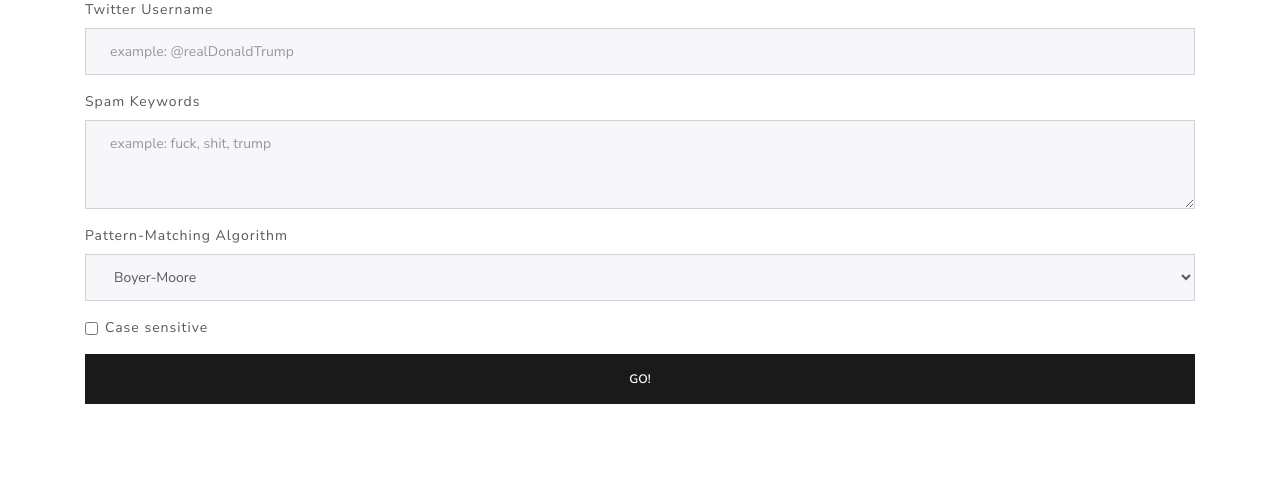
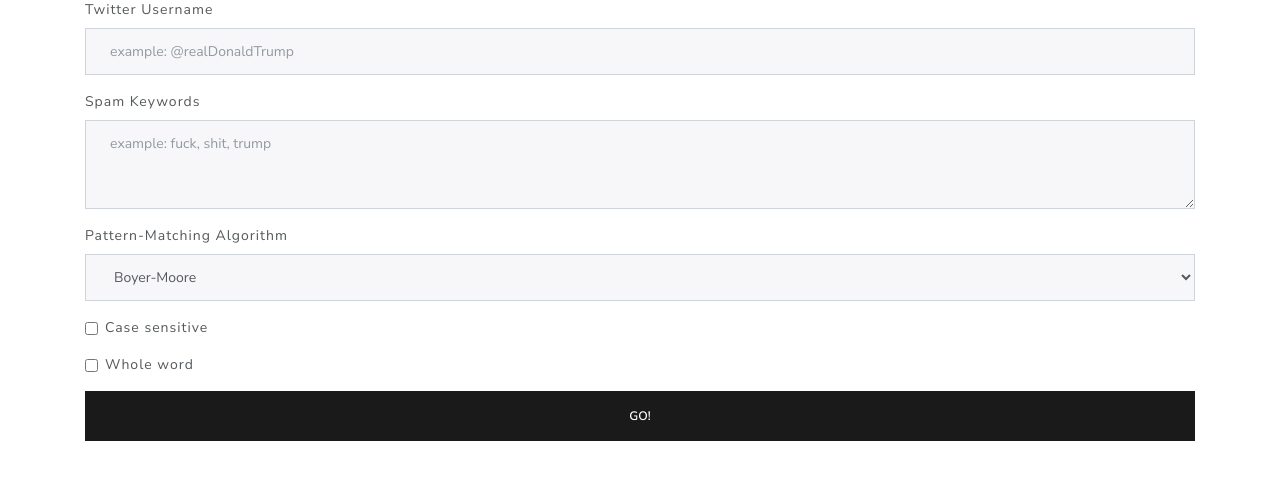
Before and after one commit to azkanab/IF2211-Algorithm_Strategies-Pattern_Matching, a PHP site: page / in a window 1280 px wide. Shown: the part 153-633 px from the top of the page. Run offline with PHP 8.4, Linux system fonts and the light colour scheme; some libraries are stand-ins or nearby versions.

Commit message:
Add case sensitive and whole word functionality for pattern searching

```diff
--- a/templates/home.php
+++ b/templates/home.php
@@ -58,6 +58,11 @@
                 <label class="form-check-label" for="caseSensitiveCheck">Case sensitive</label>
             </div>
 
+            <div class="form-group form-check">
+                <input type="checkbox" class="form-check-input" id="wholeWordCheck" name="whole_word">
+                <label class="form-check-label" for="wholeWordCheck">Whole word</label>
+            </div>
+
             <button type="submit" class="btn btn-primary btn-block">Go!</button>
         </form>
     </div>
@@ -80,7 +85,7 @@
 
             function get_api($api_url, $request) {
                 // Make query string
-                $query_str = "?username=" . $request["username"] . "&keywords=" . $request["keywords"] . "&algorithm=" . $request["algorithm"] . "&case_sensitive=" . $request["case_sensitive"];
+                $query_str = "?username=" . $request["username"] . "&keywords=" . $request["keywords"] . "&algorithm=" . $request["algorithm"] . "&case_sensitive=" . $request["case_sensitive"] . "&whole_word=" . $request["whole_word"];
                 $query_str = preg_replace('/\s+/', '', $query_str);
                 $ch = curl_init();
                 curl_setopt($ch, CURLOPT_URL, $api_url . $query_str);
@@ -101,8 +106,17 @@
                         <div class=\"card\">
                             <div class=\"card-body\">
                                 <h3 style=\"padding-top: 15px\">Showing tweets from @". $tweets[0]->username ."</h3>
-                                <p><em>Spam keywords: </em>
                     ";
+
+                    if($request["case_sensitive"] == on) {
+                        echo "<mark class=\"text-white bg-success\">Case sensitive</mark> ";
+                    }
+
+                    if($request["whole_word"] == on) {
+                        echo "<mark class=\"text-white bg-success\">Whole word</mark>";
+                    }
+
+                    echo "<p style=\"margin-top: 10px\"><em>Spam keywords: </em>";
 
                     foreach ($tweets[0]->spam_keywords as $key => $keyword) {
                         echo "<mark class=\"text-white bg-danger\">". $keyword ."</mark> ";
```
Also changed, not shown: 2 other files.
